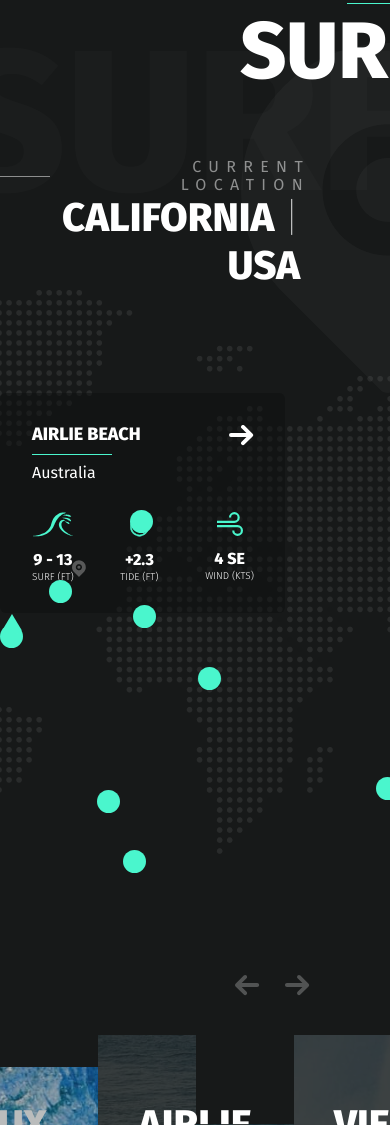
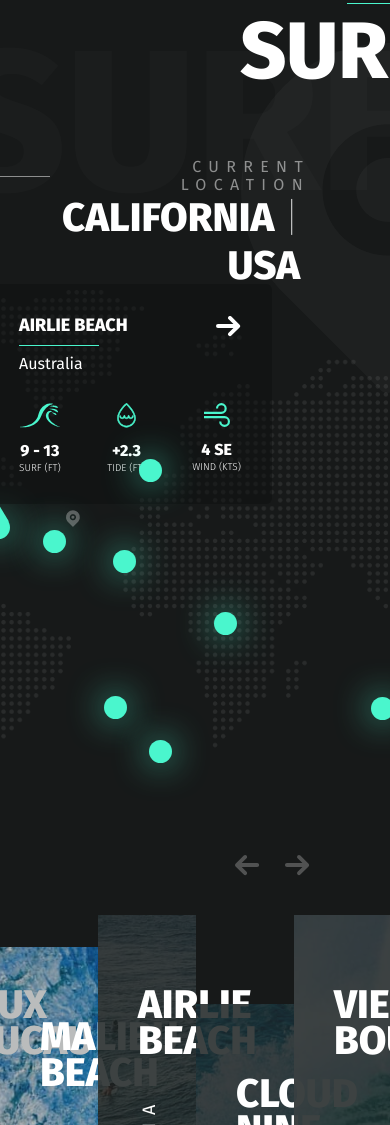
Before and after one commit to alltime-ok/GoSurf, a website: page app/index.html in a window 390 px wide. Shown: the part 1001-2126 px from the top of the page. Drawn offline with nearby package versions, Linux system fonts and the light colour scheme; files that its build step writes are made by us from their sources.

Commit message:
1105px map

```diff
--- a/app/scss/_media.scss
+++ b/app/scss/_media.scss
@@ -92,7 +92,78 @@
     max-width: 1000px;
     min-height: 515px;
   }
+  .slider-map .slick-list {
+    min-height: 515px;
+  }
+  .slider-dots--1 {
+    top: 226px;
+    left: -13px;
+    .slider-dots_content {
+      transform: translateX(0);
+      &::before {
+        left: 0;
+      }
+    }
+  }
+  .slider-dots--2 {
+    top: 240px;
+    left: -6px;
+    .slider-dots_circle {
+      position: relative;
+      &::before {
+        content: "";
+        position: absolute;
+        background-image: url(../images/mini-marker.png);
+        background-size: cover;
+        width: 14px;
+        height: 17px;
+        top: -20px;
+        right: -14px;
+      }
+    }
+  }
+
+  .slider-dots--3 {
+    top: 260px;
+    left: 15px;
+  }
+  .slider-dots--4 {
+    top: 406px;
+    left: -43px;
+  }
+
+  .slider-dots--5 {
+    top: 169px;
+    left: -57px;
+  }
+  .slider-dots--6 {
+    top: 450px;
+    left: -96px;
+  }
+  .slider-dots--7 {
+    top: 322px;
+    right: 80px;
+  }
+  .slider-dots--8 {
+    top: 407px;
+    right: -28px;
+    .slider-dots_content {
+      transform: translateX(-262px);
+      &::before {
+        left: auto;
+        right: 0;
+      }
+    }
+  }
 }
+@media (max-width: 1102px) {
+  .slider-dots_content {
+    &::before {
+      left: calc(50% - 0px);
+    }
+  }
+}
+
 @media (max-width: 1040px) {
   .header_arrows {
     display: none;
--- a/app/scss/style.scss
+++ b/app/scss/style.scss
@@ -321,6 +321,7 @@
   margin: 0 auto;
   .slick-list {
     min-height: 635px;
+    overflow: visible;
   }
   .slick-current {
     .slider-dots_content {
@@ -370,7 +371,6 @@
     height: 1px;
     bottom: 0;
     left: 0;
-
     background-color: $green;
   }
 }
@@ -389,6 +389,7 @@
   height: 23px;
   background-color: $green;
   border-radius: 50%;
+  box-shadow: 0px 0px 35px rgba(74, 246, 205, 0.837777);
 }
 .slider-dots_content {
   display: none;
@@ -423,7 +424,7 @@
   .slider-dots_content {
     transform: translateX(0);
     &::before {
-      left: 0;
+      left: -0.5px;
     }
   }
 }
@@ -473,7 +474,7 @@
     transform: translateX(-262px);
     &::before {
       left: auto;
-      right: 0;
+      right: -0.5px;
     }
   }
 }
```
